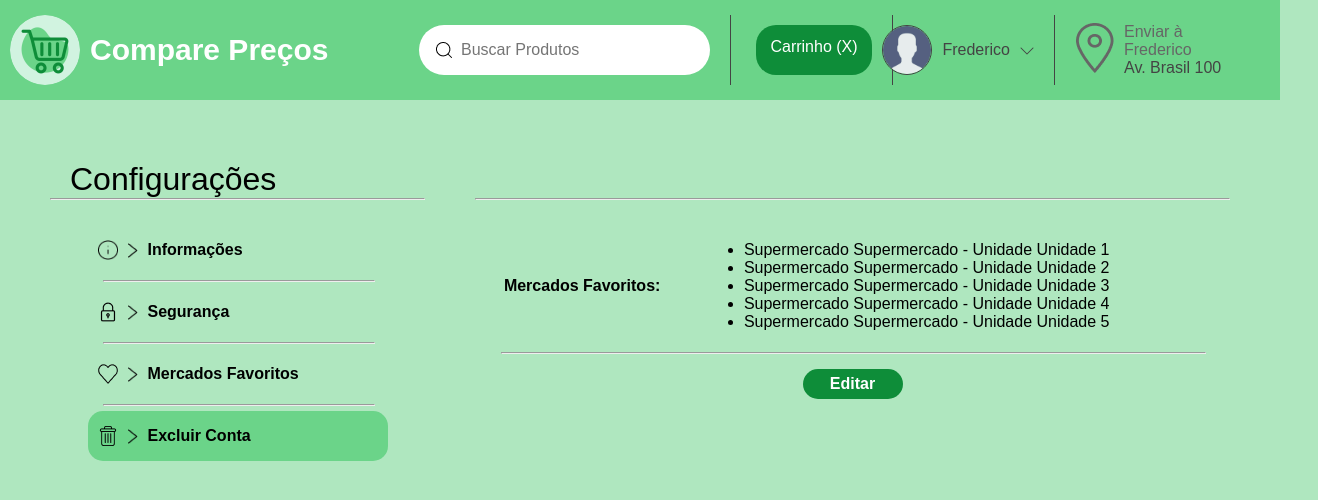
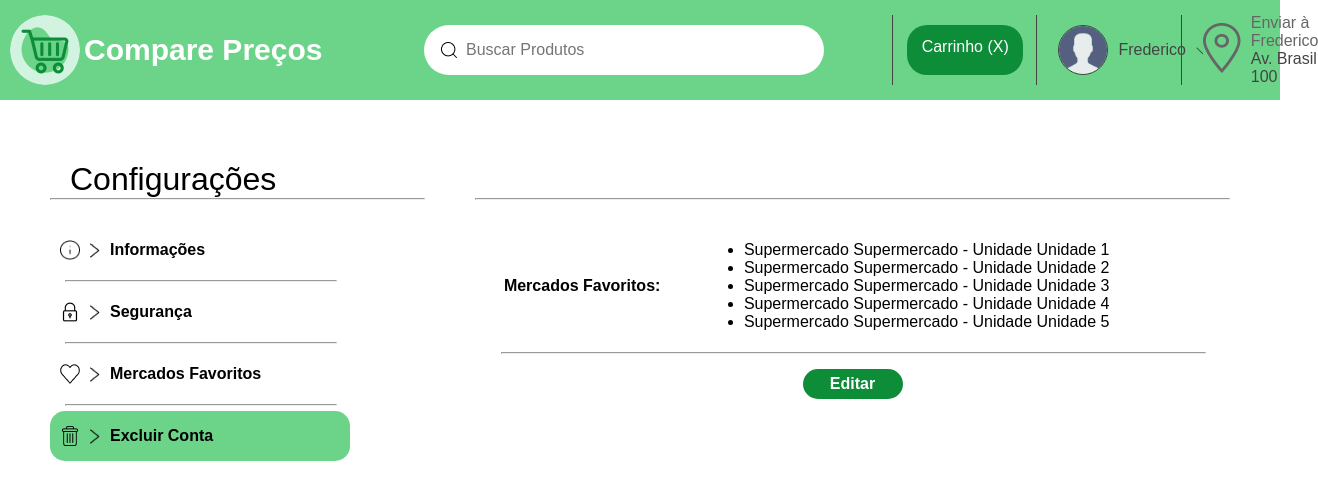
Before and after one commit to ICEI-PUC-Minas-PMV-SI/pmv-si-2023-2-pe5-t4-t5-grp07, a plain HTML site: page src/pages/fav.html in a window 1280 px wide. Shown: the whole page, 1318 px wide, since content can reach past the window. Drawn offline with Linux system fonts and the light colour scheme.

Commit message:
revisao css

```diff
--- a/src/css/style.css
+++ b/src/css/style.css
@@ -54,7 +54,7 @@
         height: 100px;
         background: #6BD489;
         display: grid;
-        grid-template-columns: 70px 350px 250px 2px 120px 2px 120px 2px 150px;
+        grid-template-columns: 5% 25% 35% 2px 8% 2px 8% 2px 8%;
         column-gap: 20px;
     }
 
@@ -89,9 +89,9 @@
 
     /* Busca */
     .search {
-        display: flex;
+        display: grid;
         align-items: center;
-        justify-content: right;
+
     }
 
     .search>.container {
@@ -104,13 +104,13 @@
         column-gap: 5px;
         grid-template-rows: auto;
         align-items: center;
-        justify-content: right;
+
     }
 
     .search img {
         position: relative;
         left: 15px;
-        justify-content: right;
+
     }
 
     .search input {
@@ -120,14 +120,14 @@
         font-family: 'Poppins', sans-serif;
         font-size: 16px;
         font-weight: normal;
-        justify-content: right;
-    }
+            }
 
     /* Carrinho */
     .cart {
-        display: flex;
+        display: grid;
         align-items: center;
-        justify-content: right;
+        justify-content: center;
+
     }
 
     .cart>.button {
@@ -150,7 +150,7 @@
     .conta {
         display: flex;
         align-items: center;
-        justify-content: right;
+
     }
 
     .conta>a {
@@ -179,7 +179,8 @@
     .local {
         display: flex;
         align-items: center;
-        justify-content: right;
+
+
     }
 
     .local>.texto {
@@ -231,7 +232,7 @@
         grid-row: 2;
         display: flex;
         align-items: baseline;
-        justify-content: center;
+
     }
 
     nav>.container {
@@ -828,11 +829,7 @@
     }
 
 
-    body {
 
-        background-color: #6BD48989;
-
-    }
 
     section#login {
         position: absolute;
```
Also changed, not shown: src/pages/login.html (+1 -1 lines).
